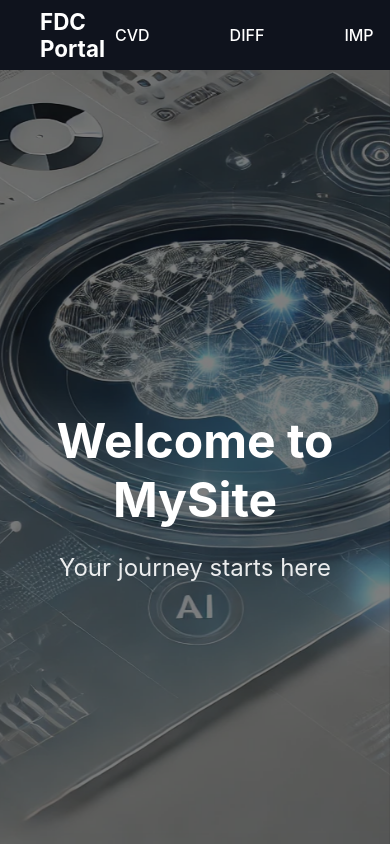
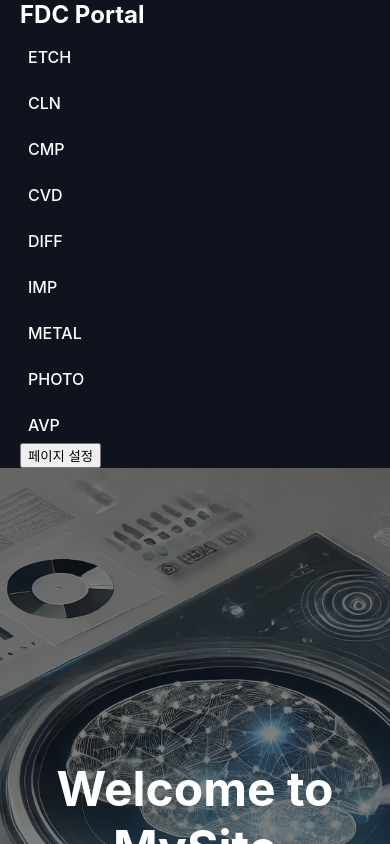
Before and after one commit to jeongu3819/react-practice, a React (Create React App) app in the folder my-app/: page / in a window 390 px wide. Shown: the top 844 px of the page. Built offline with nearby package versions, Linux system fonts and the light colour scheme.

Commit message:
update latest 0223

```diff
--- a/my-app/src/App.jsx
+++ b/my-app/src/App.jsx
@@ -75,22 +75,12 @@ function App() {
         onOpenSettings={() => setShowSettingsDrawer(true)}
       />
 
-      {/* 여기서만 SettingsDrawer 렌더링 */}
-      <SettingsDrawer
-        isOpen={showSettingsDrawer}
-        onClose={() => setShowSettingsDrawer(false)}
-        /* logs, visitorCount 등 props */
-      />
-
       {/* HeroSection: activeMenu가 없을 때만 보이도록 */}
       {!activeMenu && <HeroSection />}
 
       {/* activeMenu가 있으면 subItems를 CardMenuItem으로 표시 */}
       {activeMenu && (
         <div>
-          {/* SpotfireContainer를 메뉴별로 보이게 할 수도 있음 */}
-          <SpotfireContainer activeMenu={activeMenu} />
-
           {/* subItems를 CardMenuItem으로 렌더링 */}
           {selectedMenu?.subItems.map((item) => (
             <CardMenuItem
@@ -101,6 +91,9 @@ function App() {
               onCardClick={() => handleCardClick(activeMenu, item)}
             />
           ))}
+
+          {/* SpotfireContainer를 메뉴별로 보이게 할 수도 있음 */}
+          <SpotfireContainer activeMenu={activeMenu} />
         </div>
       )}
 
--- a/my-app/src/styles/App.css
+++ b/my-app/src/styles/App.css
@@ -1,10 +1,12 @@
 /* 전체 페이지 스타일 */
 .app-container {
-  width: 100vw;
-  height: 100vh;
-  overflow: hidden;
+  width: 100%;
   position: relative;
   background-color: #000; /* 기본 배경색 */
+
+  /* 전체 스크롤을 허용 (x축만 숨기고 싶다면 overflow-x: hidden;을 사용) */
+  overflow-x: hidden;
+  /* overflow-y: auto; */
 }
 
 /* ThreeCanvas를 HeroSection 뒤에 배치 */
@@ -36,7 +38,7 @@ canvas {
 /* 전체 페이지 반응형 적용 */
 html, body {
   width: 100%;
-  height: 100vh;
+  /* height: 100vh; */
   margin: 0;
   padding: 0;
   overflow-x: hidden; /* 가로 스크롤 방지 */
@@ -47,7 +49,7 @@ html, body {
 .main-content {
   width: 100%;
   height: auto;
-  min-height: 100vh;
+  /* min-height: 100vh; --> 필요하다면 두지만, "전체를 무조건 1뷰포트 높이"가 필요한 것이 아니라면 제거 가능 */
   display: flex;
   justify-content: center;
   align-items: center;
--- a/my-app/src/styles/Header.css
+++ b/my-app/src/styles/Header.css
@@ -3,30 +3,41 @@
   display: flex;
   align-items: center;
   justify-content: space-between;
+
+  /* 전체 폭을 100% 사용 + 가운데 정렬 + 최대 폭 1200px */
+  width: 100%;
+  max-width: 1200px;
+  margin: 0 auto; /* 중앙 정렬 */
+
   padding: 0 40px;
   height: 70px;
   background-color: #0f131d;
   color: #fff;
-  position: relative; /* MegaMenu를 헤더 아래 배치하기 쉽게 */
+
+  /* position: relative; 로 MegaMenu를 아래에 배치하고 싶다면 유지 가능 */
+  position: relative;
   overflow: visible;
-  width: 100vw; /* 전체 화면 너비로 확장 */
-  max-width: 100vw;
+
+  /* 기존에 있던 right: 50px 은 삭제 */
+  /* max-width: 100% 도 여기선 안 쓰는 것이 좋음 */
 }
 
 .logo-area .logo-text {
-  font-size: 1.4rem;
+  font-size: 1.5rem;
   font-weight: bold;
 }
 
 .nav-menu {
   display: flex;
-  gap: 60px;
-  flex-wrap: wrap; /* 필요할 경우 줄 바꿈 허용 */
-  min-width: fit-content;
+  /* gap이 너무 크면 버튼이 밀릴 수 있으므로 약간 줄임 */
+  gap: 35px;
+  flex-wrap: wrap; /* 좁은 화면에서 줄 바꿈 허용 */
 }
 
+/* nav-item도 padding을 조정 */
 .nav-item {
   position: relative;
+  /* 너무 넓으면 한 줄이 길어져 오른쪽 버튼 침범 가능 */
   padding: 10px;
   cursor: pointer;
   font-weight: 500;
@@ -42,7 +53,7 @@
   background-color: transparent;
   color: #fff;
   border: 1px solid #fff;
-  padding: 6px 12px;
+  padding: 3px 6px;
   cursor: pointer;
   transition: all 0.3s;
 }
@@ -133,3 +144,27 @@ img {
 .password-box button:last-of-type:hover {
   background-color: #d32f2f;
 }
+
+/* ↓↓↓ 여기서부터 화면이 작아졌을 때(예: 768px 이하) 달라져야 하는 스타일만 override */
+@media (max-width: 768px) {
+  .header-container {
+    height: auto;           /* 높이를 자동으로 */
+    flex-direction: column; /* 수직 배치 */
+    align-items: flex-start;
+    padding: 0 20px;        /* 패딩 조금 줄이기 */
+  }
+
+  .nav-menu {
+    flex-direction: column; /* 메뉴 항목을 세로로 배열 */
+    gap: 10px;
+    margin-top: 10px;
+  }
+
+  .nav-item {
+    padding: 8px;
+    /* 글자 크기를 조금 줄이는 것도 가능 */
+    /* font-size: 0.9rem; */
+  }
+
+  /* 필요하다면 .settings-button, .nav-btn 등의 패딩/마진도 줄일 수 있음 */
+}
--- a/my-app/src/styles/HeroSection.css
+++ b/my-app/src/styles/HeroSection.css
@@ -2,7 +2,7 @@
 .hero-container {
   position: relative;
   width: 100%;
-  height: 100vh; /* 전체 화면 높이 */
+  height: 88.2vh; /* 전체 화면 높이 */
   background-size: cover; /* 화면 꽉 채우기 */
   background-position: center; /* 중앙 정렬 */
   background-attachment: fixed; /* 패럴랙스 효과 */
--- a/my-app/src/styles/SettingsDrawer.css
+++ b/my-app/src/styles/SettingsDrawer.css
@@ -3,6 +3,8 @@
   position: fixed;
   top: 0;
   left: 0;
+  right: 0;
+  bottom: 0;
   width: 100vw;
   height: 100vh;
   overflow: hidden;
@@ -23,10 +25,11 @@
   position: absolute;
   top: 0;
   right: 0;
-  width: 300px; /* 패널 너비 */
-  height: 100vh;
+  width: 350px; /* 패널 너비 */
+  height: 100%;
   background-color: #fff;
   box-shadow: -2px 0 8px rgba(0, 0, 0, 0.2);
+  overflow-y: auto; /* 내용이 많아지면 스크롤 가능 */
   transform: translateX(100%); /* 처음엔 화면 밖 */
   transition: transform 0.3s ease;
 }
```
